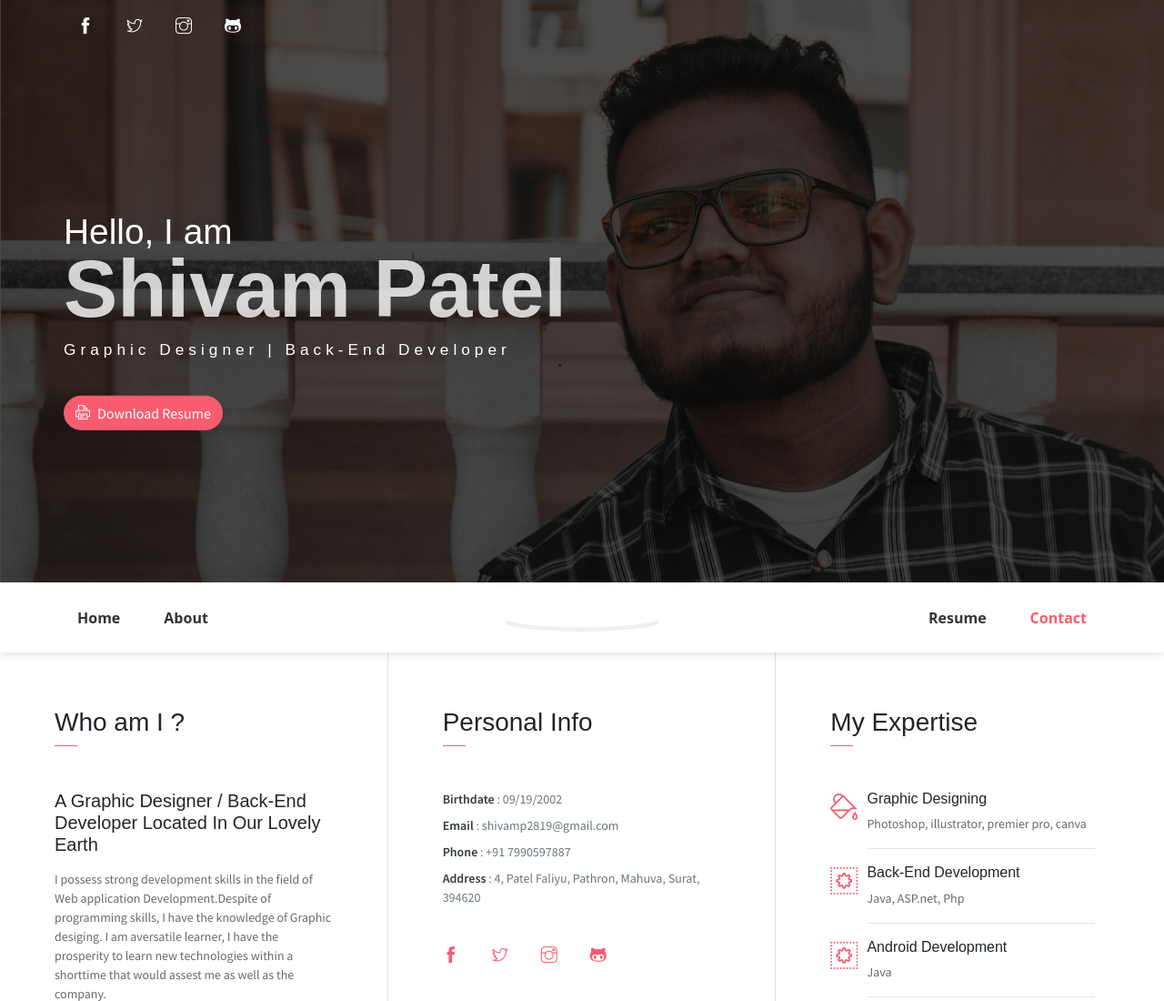
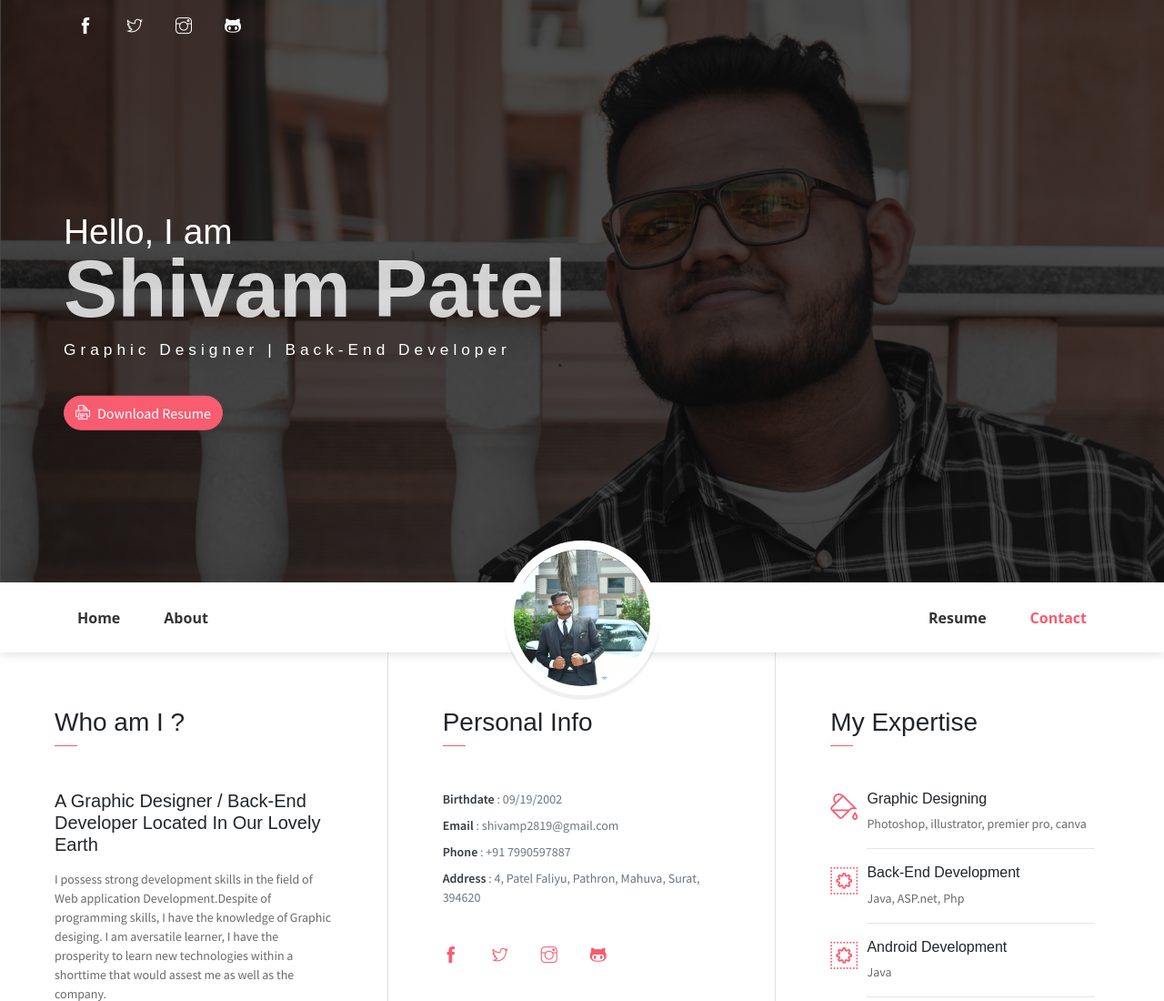
Before and after one commit to Shivam1928Patel/Portfolio, a plain HTML site: page index.html in a window 1280 px wide. Shown: the top 1100 px of the page at 91% size. Drawn offline with Linux system fonts and the light colour scheme; some packages are replaced by stand-ins of ours.

Commit message:
Update index.html

```diff
--- a/index.html
+++ b/index.html
@@ -44,7 +44,7 @@
                     </li>
                 </ul>
                 <ul class="navbar-nav brand">
-                    <img src="assets/imgs/QR.png" alt="" class="brand-img">
+                    <img src="assets/imgs/avatar.jpg" alt="" class="brand-img">
                     <li class="brand-txt">
                         <h5 class="brand-title">Shivam Patel</h5>
                         <div class="brand-subtitle">Graphic Designer | Back-End Developer</div>
```
